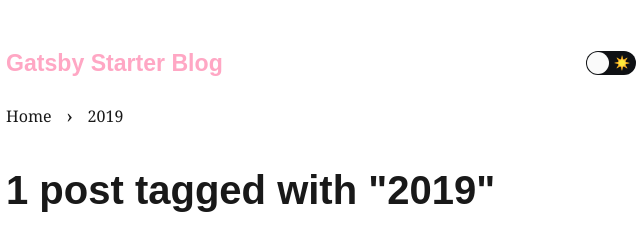
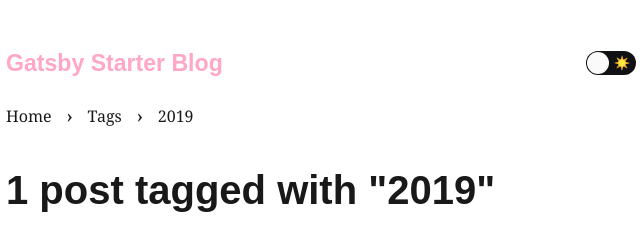
Before and after one commit to thundermiracle/gatsby-simple-blog, a Gatsby site: page /tags/2019/ in a window 1280 px wide. Shown: the top 240 px of the page, 319-959 px from the left. Built offline with nearby package versions, Linux system fonts and the light colour scheme; Gatsby itself is replaced by a stand-in of ours; some packages are replaced by stand-ins of ours.

Commit message:
fix tags and breadcrumbs bugs

```diff
--- a/src/components/Breadcrumbs/Breadcrumbs.js
+++ b/src/components/Breadcrumbs/Breadcrumbs.js
@@ -26,7 +26,7 @@
       {data.map(({ text, url }) => {
         if (url != null) {
           return (
-            <li className="breadcrumbs-item">
+            <li className="breadcrumbs-item" key={text}>
               <Link to={url} className="breadcrumbs-element">
                 {text}
               </Link>
@@ -34,7 +34,7 @@
           );
         } else {
           return (
-            <li className="breadcrumbs-item_active">
+            <li className="breadcrumbs-item_active" key={text}>
               <span className="breadcrumbs-element">{text}</span>
             </li>
           );
--- a/src/templates/tag-page.js
+++ b/src/templates/tag-page.js
@@ -16,7 +16,11 @@
   const tagHeader = `${totalCount} post${totalCount === 1 ? '' : 's'} tagged with "${tag}"`;
 
   return (
-    <Layout location="location" title={siteTitle} breadcrumbs={[{ text: tag }]}>
+    <Layout
+      location="location"
+      title={siteTitle}
+      breadcrumbs={[{ text: 'Tags', url: '/tags' }, { text: tag }]}
+    >
       <SEO title={tagHeader} description={tagHeader} />
       <h1>{tagHeader}</h1>
       <main>
```
